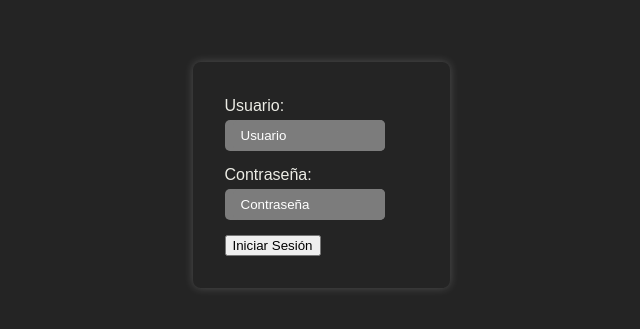
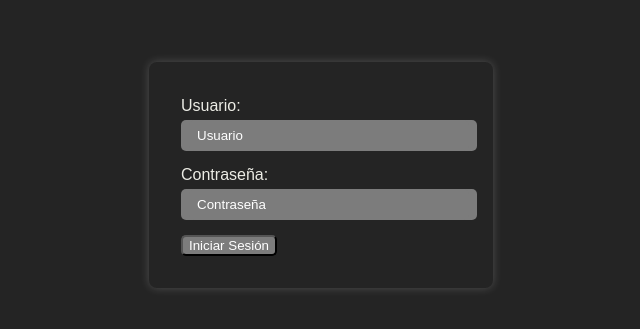
Before and after one commit to Ever-Alvarez/ever.web, a React (Vite) app in the folder client/: page / in a window 1280 px wide. Shown: the part 225-554 px from the top of the page, without its empty margins (319-959 px from the left). Built offline with nearby package versions, Linux system fonts and the light colour scheme.

Commit message:
Add: css btn sesion

```diff
--- a/client/src/Login.jsx
+++ b/client/src/Login.jsx
@@ -57,14 +57,13 @@ import {useState} from 'react'
                                 msg &&
                                 <div className="form-group">
                                     <div className="col-md-9">
-                                    <br />
                                         <div className="msgLogin">{msg}</div>
                                     </div>
                                 </div>
                             }
                             <div className="form-group">
                                 <div className="col-md-9">
-                                <button type="submit" >Iniciar Sesión</button>
+                                    <button type="submit" id="btn-sesion">Iniciar Sesión</button>
                                 </div>
                             </div>
                         </form>
--- a/client/src/assets/css/styles.css
+++ b/client/src/assets/css/styles.css
@@ -22,12 +22,14 @@ body{
     display: flex;
     justify-content: center;
     align-items: center;
+    height: 100vh;
 }
 
 .form{
     padding: 2rem;
     border-radius: 8px;
     box-shadow: 0 0 10px rgba(255, 255, 255, 0.2);
+    /* border: 1px solid blue; */
 }
 /* .centerLogin > .form{ */
     /* border: 1px solid white; */
@@ -42,16 +44,18 @@ body{
 
 .form-group {
   margin-bottom: 15px;
+  width: 35vh;
   /* border:1px solid aliceblue; */
 }
 
 .form-control, .form-control::placeholder{
     background: rgb(124, 124, 124);
     color: rgb(255, 255, 255);
-    width: 100%;
+    /* width: 100%; */
     padding: 0.5rem;
     border: none;
     border-radius: 5px;
+    /* margin: 0; */
 }
 
 .col-md-1, .col-md-2, .col-md-3, .col-md-4, .col-md-5, .col-md-6, .col-md-7, .col-md-8, .col-md-9, .col-md-10, .col-md-11, .col-md-12 {
@@ -106,6 +110,13 @@ label {
 }
 
 .msgLogin{
-    font-size: 12px;
+    font-size: 12.5px;
     color: rgb(252, 108, 108);
+    border: 1px solid green;
 }
+
+#btn-sesion{
+    background: rgb(124, 124, 124);
+    color: rgb(255, 255, 255);
+    border-radius: 5px;
+}
```
Lines whose indentation alone changed are shown as unchanged.
